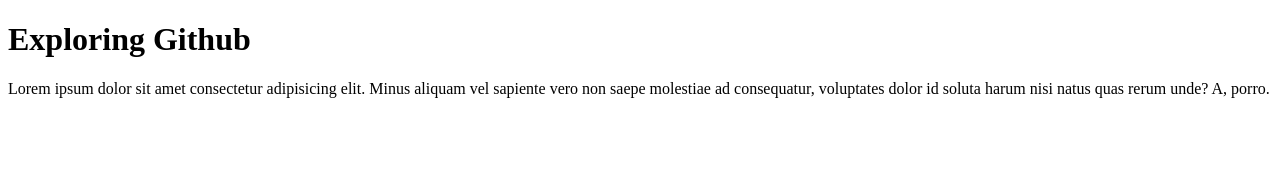
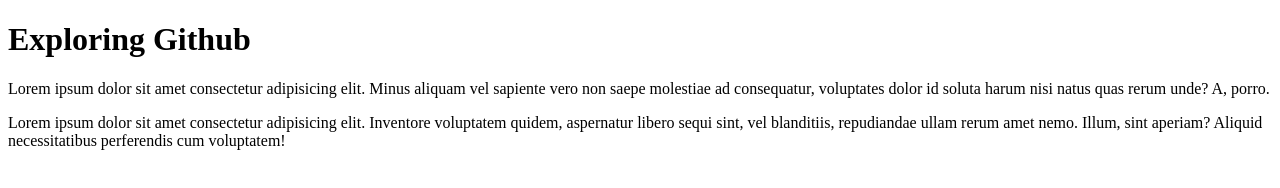
Before and after one commit to AnorakDaito07/My-1st-Web, a plain HTML site: page index.html in a window 1280 px wide. Drawn offline with Linux system fonts and the light colour scheme.

Commit message:
last push

```diff
--- a/index.html
+++ b/index.html
@@ -10,6 +10,7 @@
     <div>
         <h1>Exploring Github</h1>
         <p>Lorem ipsum dolor sit amet consectetur adipisicing elit. Minus aliquam vel sapiente vero non saepe molestiae ad consequatur, voluptates dolor id soluta harum nisi natus quas rerum unde? A, porro.</p>
+        <p>Lorem ipsum dolor sit amet consectetur adipisicing elit. Inventore voluptatem quidem, aspernatur libero sequi sint, vel blanditiis, repudiandae ullam rerum amet nemo. Illum, sint aperiam? Aliquid necessitatibus perferendis cum voluptatem!</p>
     </div>
 </body>
 </html>
```
